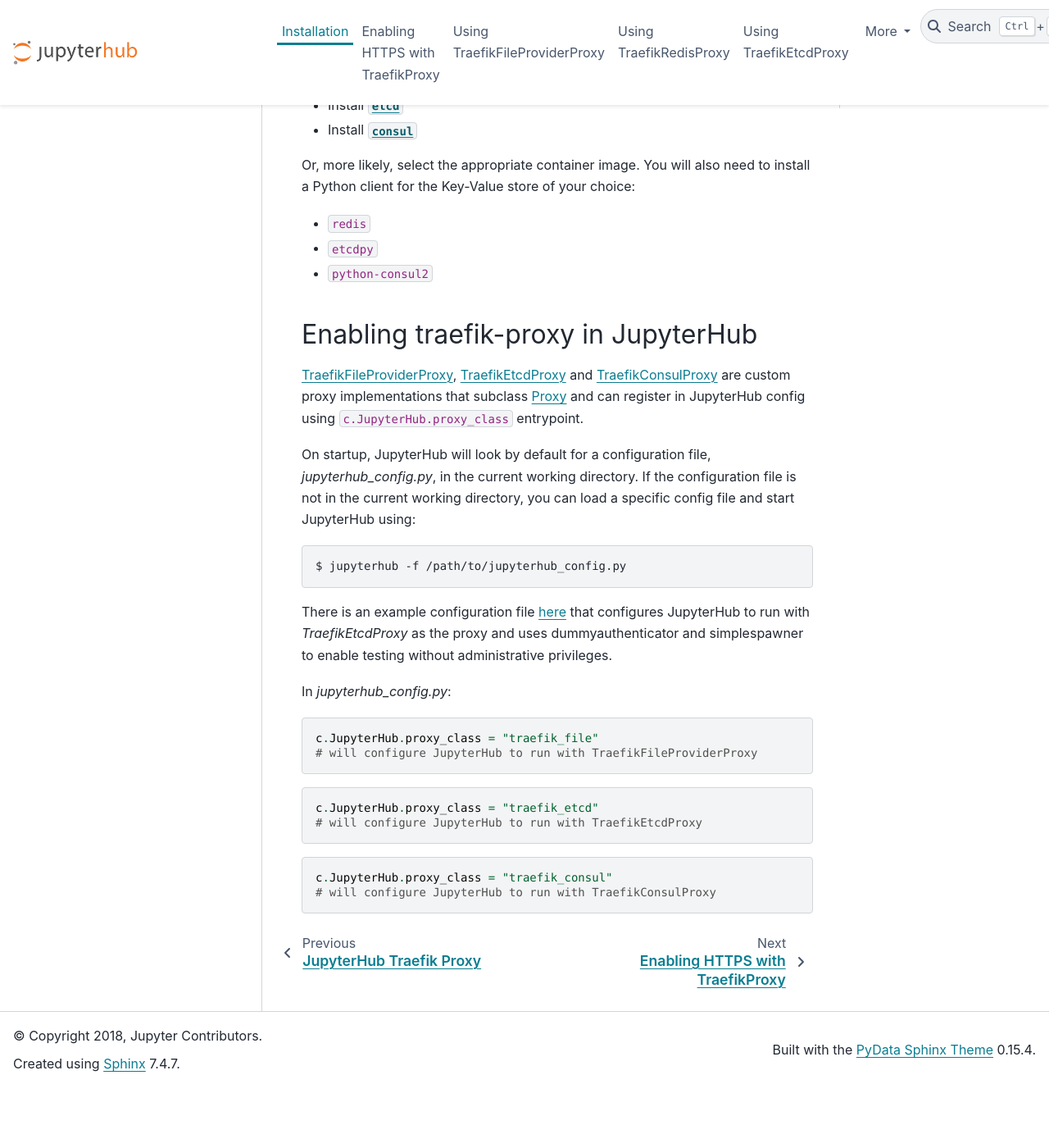
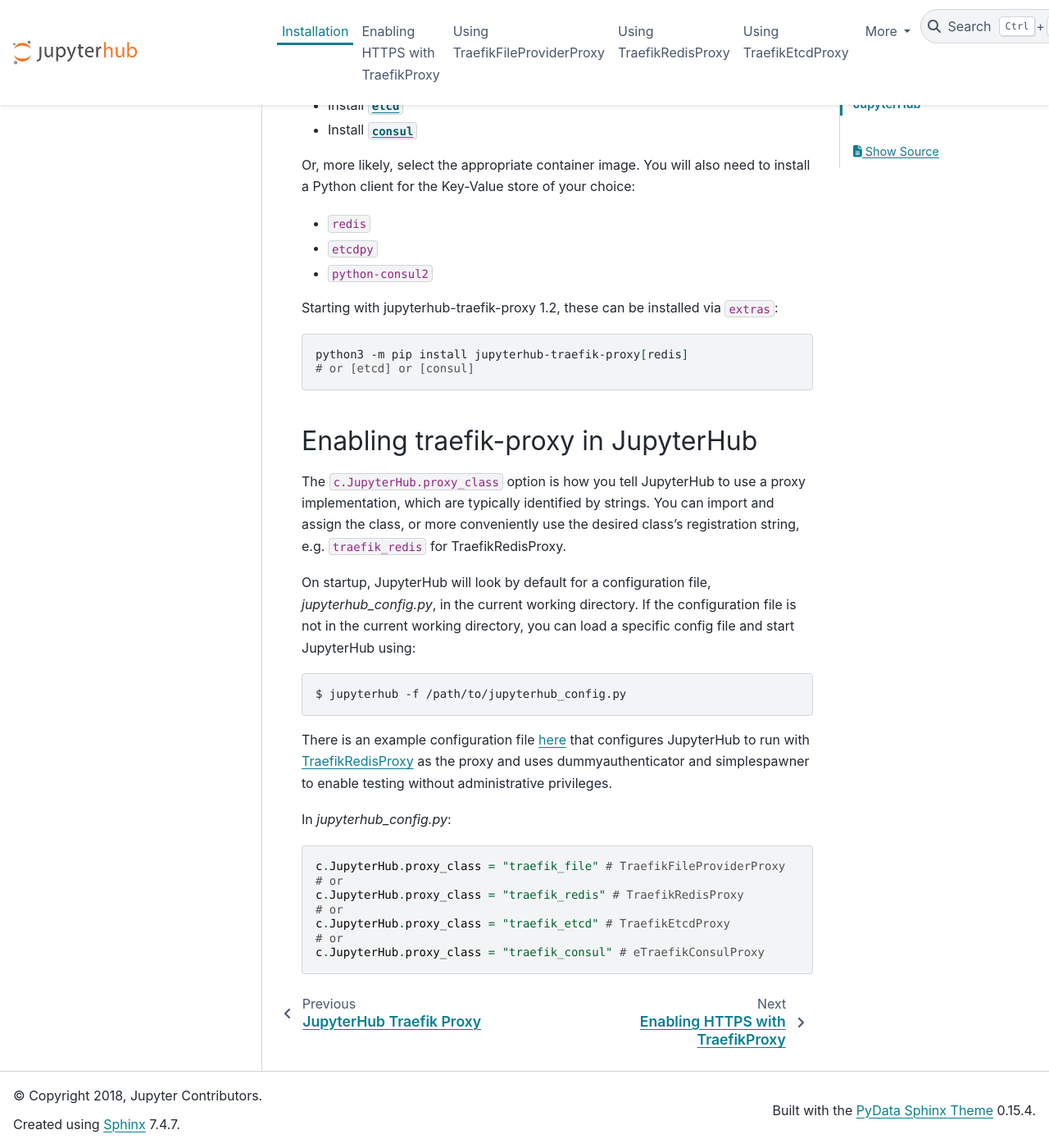
Before and after one commit to jupyterhub/traefik-proxy, a Sphinx documentation site: the page built from docs/source/install.md, in a window 1280 px wide and 1400 px high, scrolled down 1679 px. Shown: the whole window at 82% size. Built offline with Sphinx 7.4.7 and the PyData theme 0.15.4, drawn with Linux system fonts in a browser that asks for light colours; before the commit the page ends 3005 px from its top, so only the background shows below that.

Commit message:
add extras for backends
so you can pip install jupyterhub-traefik-proxy[redis]

````diff
--- a/docs/source/install.md
+++ b/docs/source/install.md
@@ -76,9 +76,18 @@
 - `etcdpy`
 - `python-consul2`
 
+Starting with jupyterhub-traefik-proxy 1.2, these can be installed via `extras`:
+
+```shell
+python3 -m pip install jupyterhub-traefik-proxy[redis]
+# or [etcd] or [consul]
+```
+
 ## Enabling traefik-proxy in JupyterHub
 
-[TraefikFileProviderProxy](https://github.com/jupyterhub/traefik-proxy/blob/HEAD/jupyterhub_traefik_proxy/fileprovider.py), [TraefikEtcdProxy](https://github.com/jupyterhub/traefik-proxy/blob/HEAD/jupyterhub_traefik_proxy/etcd.py) and [TraefikConsulProxy](https://github.com/jupyterhub/traefik-proxy/blob/HEAD/jupyterhub_traefik_proxy/consul.py) are custom proxy implementations that subclass [Proxy](https://github.com/jupyterhub/jupyterhub/blob/HEAD/jupyterhub/proxy.py) and can register in JupyterHub config using `c.JupyterHub.proxy_class` entrypoint.
+The `c.JupyterHub.proxy_class` option is how you tell JupyterHub to use a proxy implementation,
+which are typically identified by strings.
+You can import and assign the class, or more conveniently use the desired class's registration string, e.g. `traefik_redis` for TraefikRedisProxy.
 
 On startup, JupyterHub will look by default for a configuration file, _jupyterhub_config.py_, in the current working directory. If the configuration file is not in the current working directory,
 you can load a specific config file and start JupyterHub using:
@@ -87,21 +96,16 @@
 $ jupyterhub -f /path/to/jupyterhub_config.py
 ```
 
-There is an example configuration file [here](https://github.com/jupyterhub/traefik-proxy/blob/HEAD/examples/jupyterhub_config_etcd.py) that configures JupyterHub to run with _TraefikEtcdProxy_ as the proxy and uses dummyauthenticator and simplespawner to enable testing without administrative privileges.
+There is an example configuration file [here](https://github.com/jupyterhub/traefik-proxy/blob/HEAD/examples/jupyterhub_config_redis.py) that configures JupyterHub to run with [TraefikRedisProxy](redis) as the proxy and uses dummyauthenticator and simplespawner to enable testing without administrative privileges.
 
 In _jupyterhub_config.py_:
 
+```python
+c.JupyterHub.proxy_class = "traefik_file" # TraefikFileProviderProxy
+# or
+c.JupyterHub.proxy_class = "traefik_redis" # TraefikRedisProxy
+# or
+c.JupyterHub.proxy_class = "traefik_etcd" # TraefikEtcdProxy
+# or
+c.JupyterHub.proxy_class = "traefik_consul" # eTraefikConsulProxy
 ```
-c.JupyterHub.proxy_class = "traefik_file"
-# will configure JupyterHub to run with TraefikFileProviderProxy
-```
-
-```
-c.JupyterHub.proxy_class = "traefik_etcd"
-# will configure JupyterHub to run with TraefikEtcdProxy
-```
-
-```
-c.JupyterHub.proxy_class = "traefik_consul"
-# will configure JupyterHub to run with TraefikConsulProxy
-```
````
Also changed, not shown: dev-requirements.txt (+2 -9 lines), docs/source/redis.md (+1 -1 lines), setup.py (+7 -0 lines).
